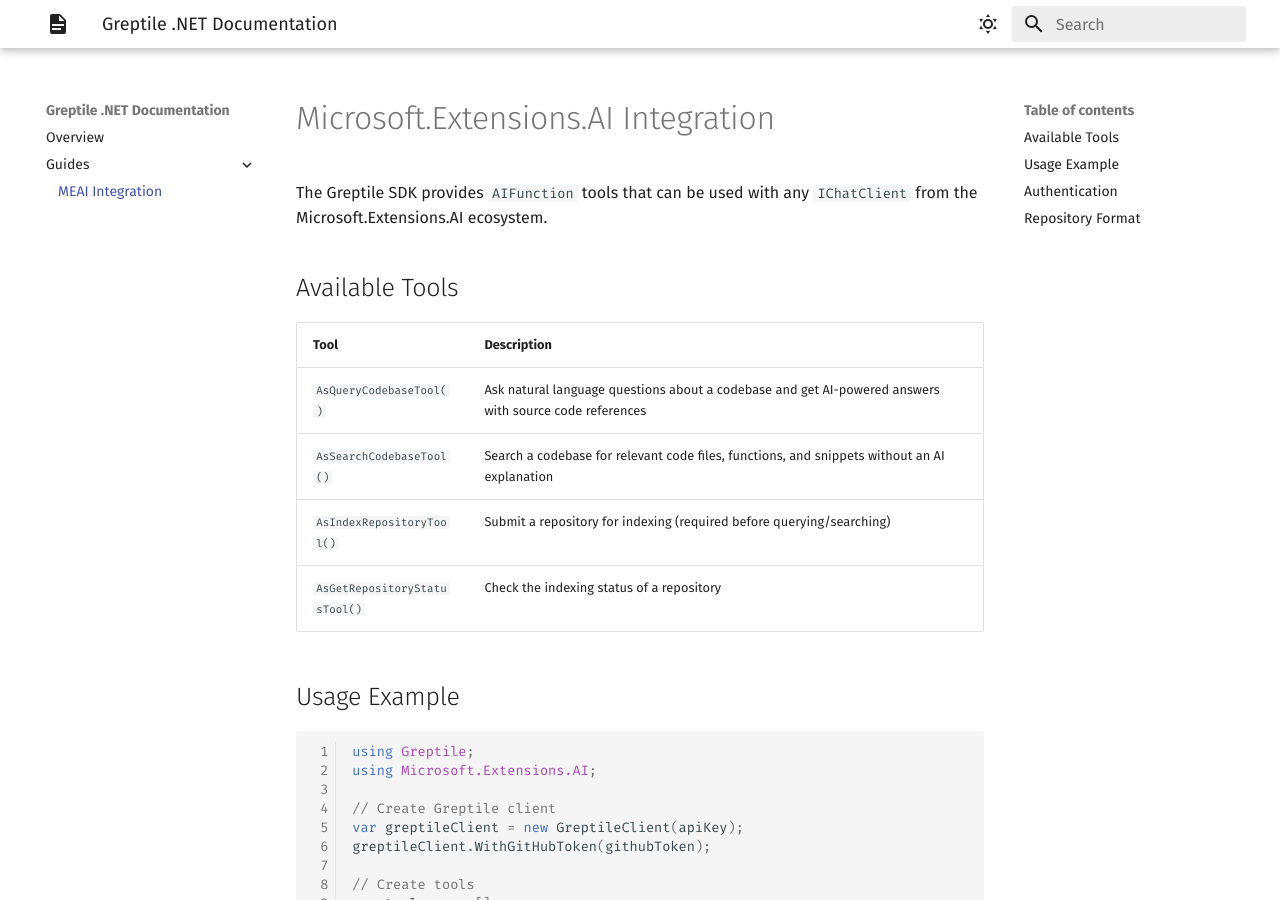
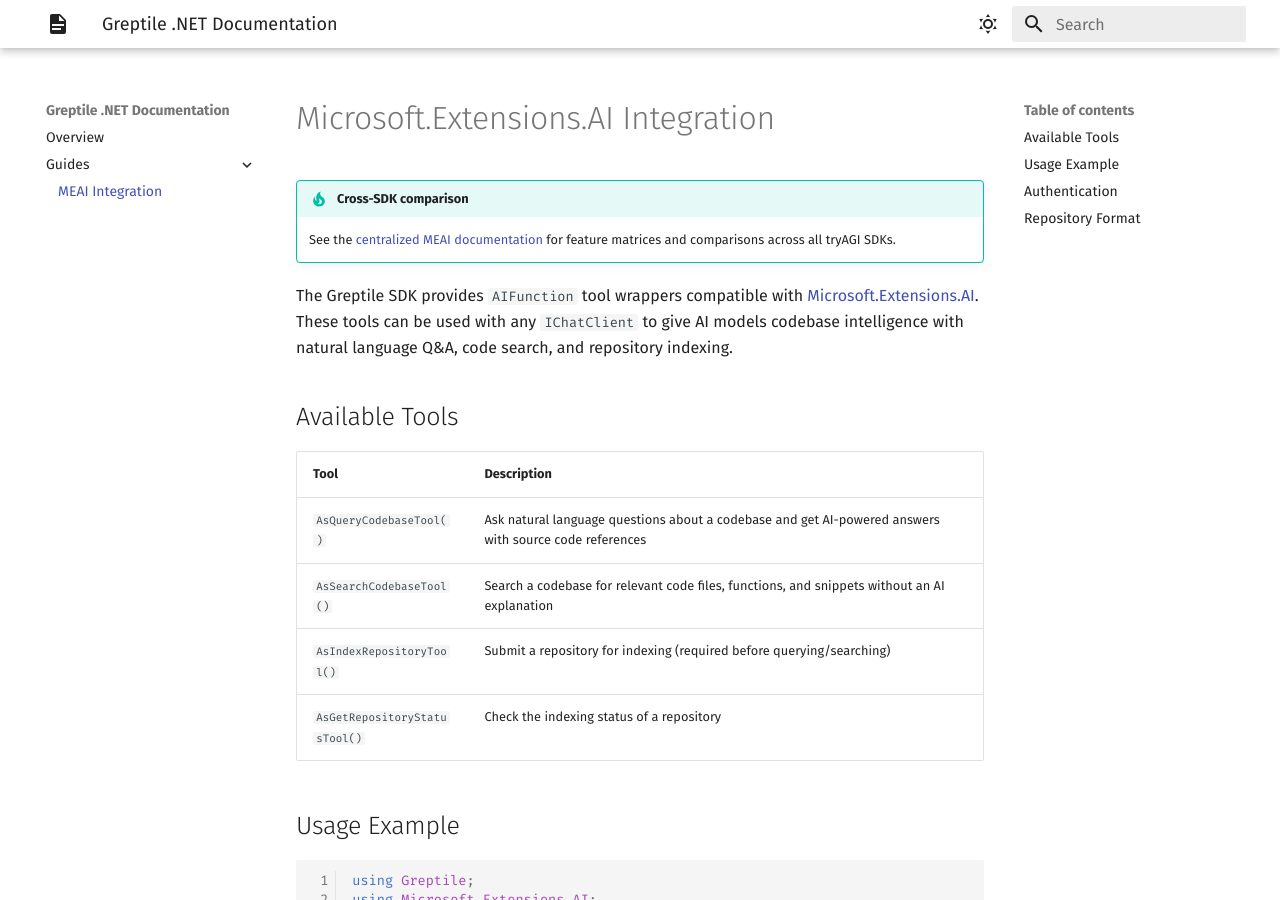
Before and after one commit to tryAGI/Greptile, an MkDocs documentation site: the page built from docs/guides/meai.md, in a window 1280 px wide and 900 px high. Built offline with MkDocs 1.6.1 and Material for MkDocs 9.7.7, drawn with Linux system fonts in a browser that asks for light colours; the version menu is left out.

Commit message:
Standardize MEAI guide intro text
Co-Authored-By: Claude Opus 4.6 <noreply@anthropic.com>

```diff
--- a/docs/guides/meai.md
+++ b/docs/guides/meai.md
@@ -1,6 +1,9 @@
 # Microsoft.Extensions.AI Integration
 
-The Greptile SDK provides `AIFunction` tools that can be used with any `IChatClient` from the Microsoft.Extensions.AI ecosystem.
+!!! tip "Cross-SDK comparison"
+    See the [centralized MEAI documentation](https://tryagi.github.io/docs/meai/) for feature matrices and comparisons across all tryAGI SDKs.
+
+The Greptile SDK provides `AIFunction` tool wrappers compatible with [Microsoft.Extensions.AI](https://learn.microsoft.com/en-us/dotnet/ai/microsoft-extensions-ai). These tools can be used with any `IChatClient` to give AI models codebase intelligence with natural language Q&A, code search, and repository indexing.
 
 ## Available Tools
 
```
